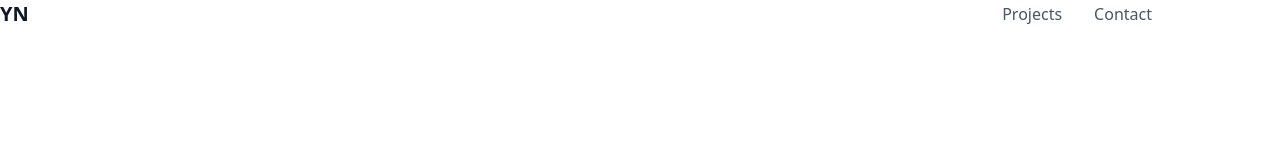
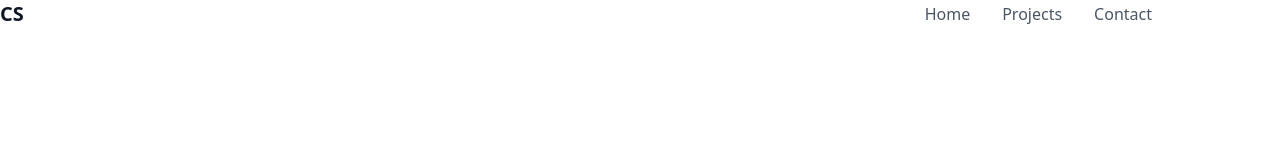
Before and after one commit to SinghChinmayy/website, a Next.js app: page / in a window 1280 px wide. Shown: the top 160 px of the page. Built offline with nearby package versions, Linux system fonts and the light colour scheme.

Commit message:
sheo navbar in all page

```diff
--- a/app/layout.tsx
+++ b/app/layout.tsx
@@ -1,6 +1,7 @@
 import type { Metadata } from "next";
 import { Geist, Geist_Mono } from "next/font/google";
 import "./globals.css";
+import Navigation from "@/components/Navigation";
 
 const geistSans = Geist({
   variable: "--font-geist-sans",
@@ -34,6 +35,7 @@ export default function RootLayout({
       <body
         className={`${geistSans.variable} ${geistMono.variable} antialiased`}
       >
+        <Navigation />
         {children}
       </body>
     </html>
--- a/app/page.tsx
+++ b/app/page.tsx
@@ -1,13 +1,9 @@
 import Hero from "@/components/Hero";
-import Navigation from "@/components/Navigation";
 
 export default function Home() {
   return (
-    <>
-      <Navigation />
-      <main className="min-h-screen">
-        <Hero />
-      </main>
-    </>
+    <main className="min-h-screen">
+      <Hero />
+    </main>
   );
 }
--- a/components/Navigation.tsx
+++ b/components/Navigation.tsx
@@ -13,14 +13,20 @@ export default function Navigation() {
       <div className="max-w-6xl mx-auto flex justify-between items-center">
         {/* Logo/Name */}
         <a
-          href="#"
+          href="/"
           className="text-xl font-bold text-gray-900 dark:text-white hover:opacity-70 transition-opacity"
         >
-          YN
+          CS
         </a>
 
         {/* Navigation Links */}
         <div className="flex gap-8">
+          <a
+            href="/"
+            className="text-gray-600 dark:text-gray-400 hover:text-gray-900 dark:hover:text-white transition-colors font-medium"
+          >
+            Home
+          </a>
           <a
             href="/projects"
             className="text-gray-600 dark:text-gray-400 hover:text-gray-900 dark:hover:text-white transition-colors font-medium"
```
